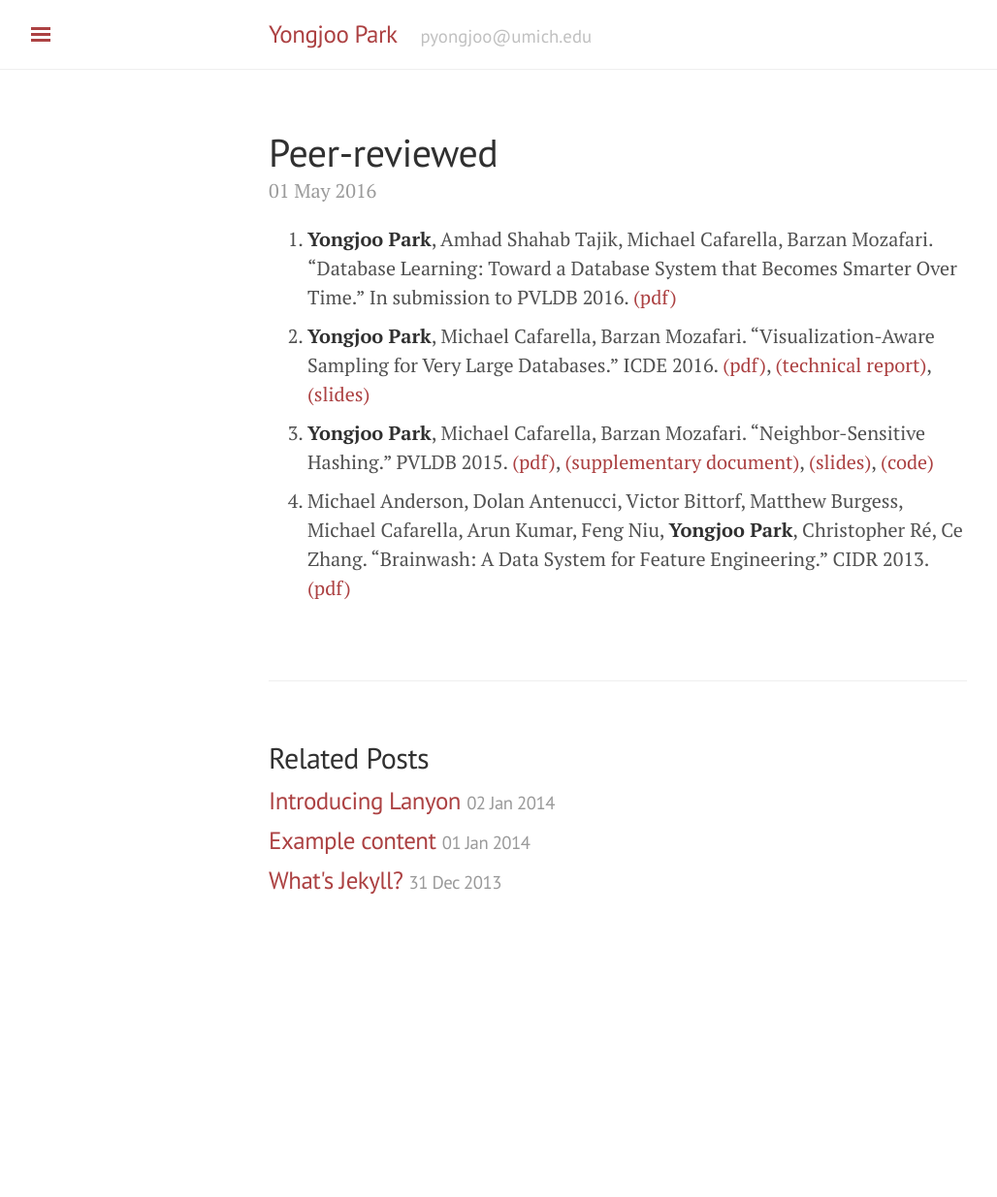
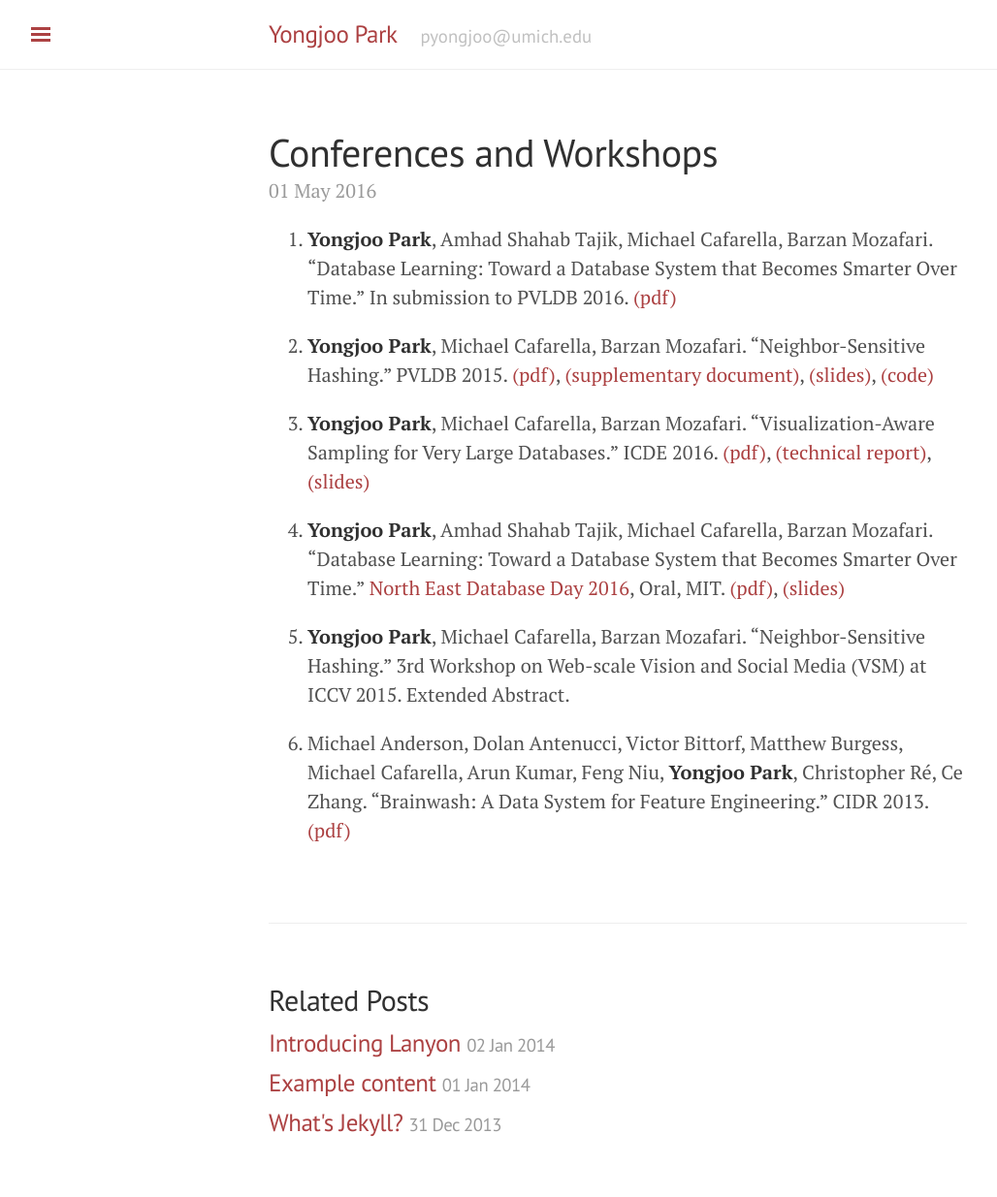
Before and after one commit to pyongjoo/pyongjoo.github.io, a Jekyll site: the page built from _publications/2016-05-01-peer-reviewed.md, in a window 1280 px wide. Shown: the whole page at 97% size, without its empty margins (3-1031 px from the left). Built offline with Jekyll 4.4.1, drawn with Linux system fonts in a browser that asks for light colours; before the commit the page ends 985 px from its top, so only the background shows below that.

Commit message:
vldb16 presentation slides added

```diff
--- a/_publications/2016-05-01-peer-reviewed.md
+++ b/_publications/2016-05-01-peer-reviewed.md
@@ -1,18 +1,30 @@
 ---
 layout: post
-title: Peer-reviewed
+title: Conferences and Workshops
 ---
 
 1. **Yongjoo Park**, Amhad Shahab Tajik, Michael Cafarella, Barzan Mozafari.  "Database Learning: Toward a Database System that Becomes Smarter Over Time." In submission to PVLDB 2016.
    [(pdf)]({{ site.url }}/resources/dblt.pdf)
+
+1. **Yongjoo Park**, Michael Cafarella, Barzan Mozafari. "Neighbor-Sensitive Hashing." PVLDB 2015.
+   [(pdf)](http://www.vldb.org/pvldb/vol9/p144-park.pdf), [(supplementary
+   document)]({{ site.url }}/resources/vldb2016sup.pdf),
+   [(slides)]({{ site.url }}/resources/nsh-slides-vldb16.pdf),
+   [(code)](https://github.com/pyongjoo/nsh)
+
 1. **Yongjoo Park**, Michael Cafarella, Barzan Mozafari. "Visualization-Aware Sampling for Very Large Databases." ICDE 2016.
    [(pdf)]({{ site.url }}/resources/ypark_icde16.pdf), [(technical report)](http://arxiv.org/abs/1510.03921),
    [(slides)]({{ site.url }}/resources/vas_slides_icde16.pdf)
-1. **Yongjoo Park**, Michael Cafarella, Barzan Mozafari. "Neighbor-Sensitive Hashing." PVLDB 2015.
-   [(pdf)](http://www.vldb.org/pvldb/vol9/p144-park.pdf), [(supplementary
-   document)]({{ site.url }}/resources/vldb2016sup.pdf),
-   [(slides)]({{ site.url }}/resources/ypark_vldb16_slides.pdf),
-   [(code)](https://github.com/pyongjoo/nsh)
+
+1. **Yongjoo Park**, Amhad Shahab Tajik, Michael Cafarella, Barzan Mozafari. "Database
+   Learning: Toward a Database System that Becomes Smarter Over Time."
+   [North East Database Day 2016](http://mitdbg.github.io/nedbday/2016/), Oral, MIT.
+   [(pdf)]({{ site.url }}/resources/ypark_nedb16.pdf),
+   [(slides)]({{ site.url }}/resources/ypark_nedb16_slides.pdf)
+
+1. **Yongjoo Park**, Michael Cafarella, Barzan Mozafari. "Neighbor-Sensitive Hashing."
+   3rd Workshop on Web-scale Vision and Social Media (VSM) at ICCV 2015. Extended Abstract.
+
 1. Michael Anderson, Dolan Antenucci, Victor Bittorf, Matthew Burgess, Michael
    Cafarella, Arun Kumar, Feng Niu, **Yongjoo Park**, Christopher Ré, Ce Zhang.
    "Brainwash: A Data System for Feature Engineering." CIDR 2013.
```
Also changed, not shown: _publications/_2016-05-02-others.md (renamed from _publications/2016-05-02-others.md), 1 other file.
